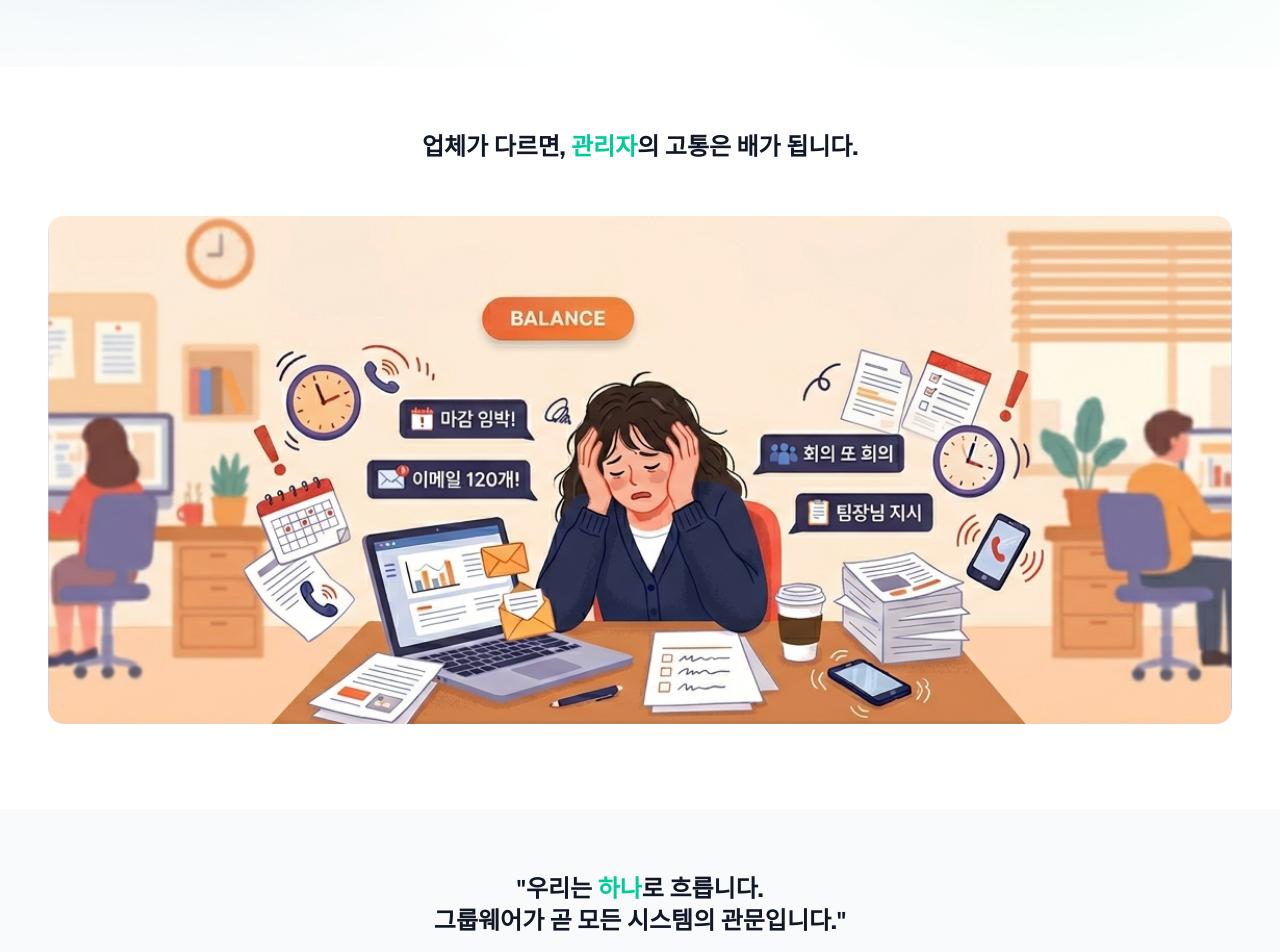
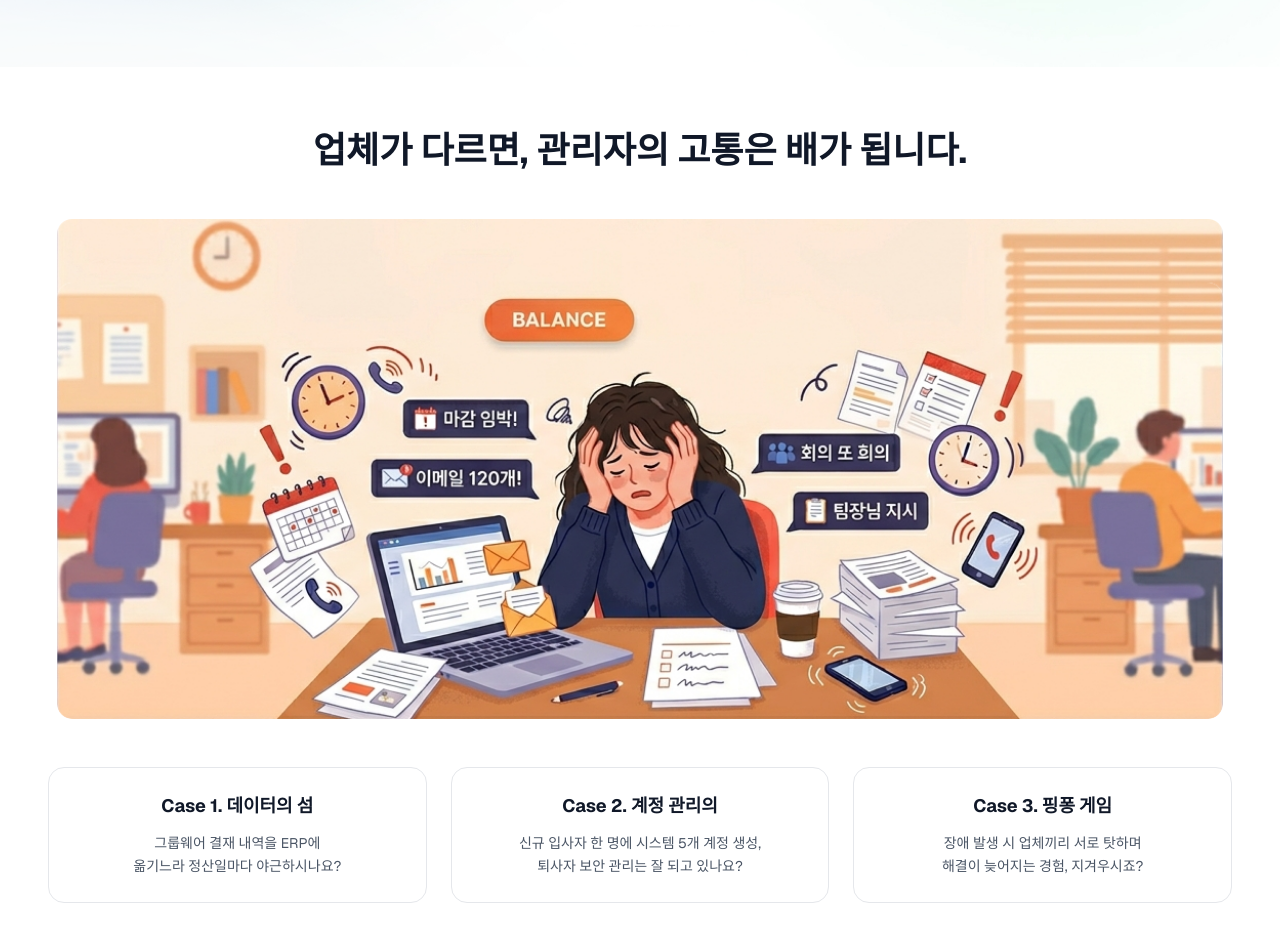
Before and after one commit to itdeco/EverinServicePortalUserFront, a Next.js app: page /everworks in a window 1280 px wide. Shown: the part 680-1632 px from the top of the page. Built offline with nearby package versions, Linux system fonts and the light colour scheme.

Commit message:
fix: update Case Section with provided images and titles

```diff
--- a/src/components/everworks/case-section.tsx
+++ b/src/components/everworks/case-section.tsx
@@ -1,18 +1,36 @@
 import Image from "next/image";
+
+const caseData = [
+  {
+    id: 1,
+    title: "Case 1. 데이터의 섬",
+    description: "그룹웨어 결재 내역을 ERP에\n옮기느라 정산일마다 야근하시나요?",
+  },
+  {
+    id: 2,
+    title: "Case 2. 계정 관리의",
+    description: "신규 입사자 한 명에 시스템 5개 계정 생성,\n퇴사자 보안 관리는 잘 되고 있나요?",
+  },
+  {
+    id: 3,
+    title: "Case 3. 핑퐁 게임",
+    description: "장애 발생 시 업체끼리 서로 탓하며\n해결이 늦어지는 경험, 지겨우시죠?",
+  },
+];
 
 export default function CaseSection() {
   return (
     <section className="w-full bg-white py-16">
       <div className="mx-auto max-w-[1280px] px-6 lg:px-12">
         {/* Header */}
-        <div className="text-center mb-8">
-          <h2 className="text-xl md:text-2xl font-bold text-gray-900">
-            업체가 다르면, <span className="text-[#00cc99]">관리자</span>의 고통은 배가 됩니다.
+        <div className="text-center mb-12">
+          <h2 className="text-2xl md:text-3xl lg:text-4xl font-bold text-gray-900">
+            업체가 다르면, 관리자의 고통은 배가 됩니다.
           </h2>
         </div>
 
         {/* Illustration - bg-EverWorks-01.png 이미지 사용 */}
-        <div className="relative w-full h-[350px] md:h-[450px] lg:h-[550px]">
+        <div className="relative w-full h-[300px] md:h-[400px] lg:h-[500px] mb-12">
           <Image
             src="/images/contents/everWorks/bg-EverWorks-01.png"
             alt="업무 사례 일러스트"
@@ -20,6 +38,23 @@ export default function CaseSection() {
             className="object-contain"
           />
         </div>
+
+        {/* Case Cards */}
+        <div className="grid grid-cols-1 md:grid-cols-3 gap-6">
+          {caseData.map((caseItem) => (
+            <div
+              key={caseItem.id}
+              className="bg-white border border-gray-200 rounded-lg p-6 text-center hover:shadow-md transition-shadow"
+            >
+              <h3 className="font-bold text-gray-900 text-lg mb-3">
+                {caseItem.title}
+              </h3>
+              <p className="text-gray-600 text-sm leading-relaxed whitespace-pre-line">
+                {caseItem.description}
+              </p>
+            </div>
+          ))}
+        </div>
       </div>
     </section>
   );
```
